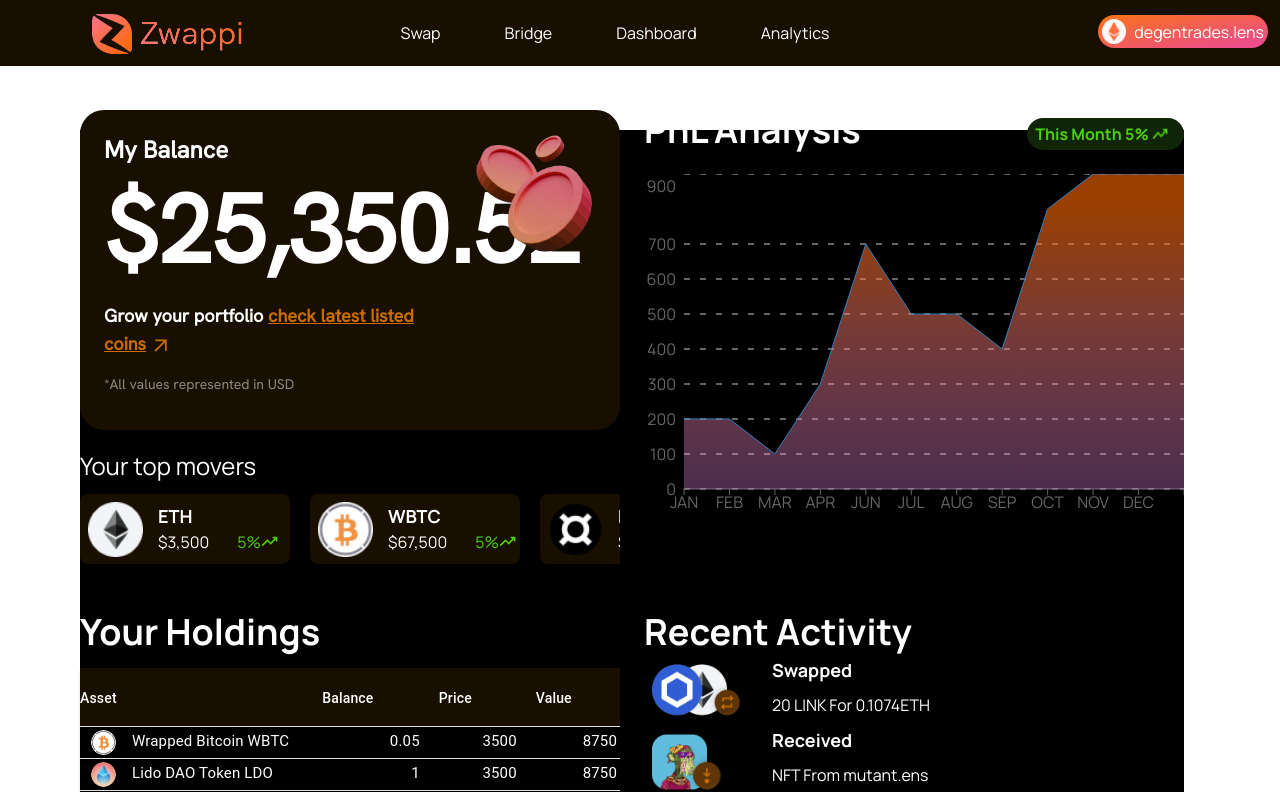
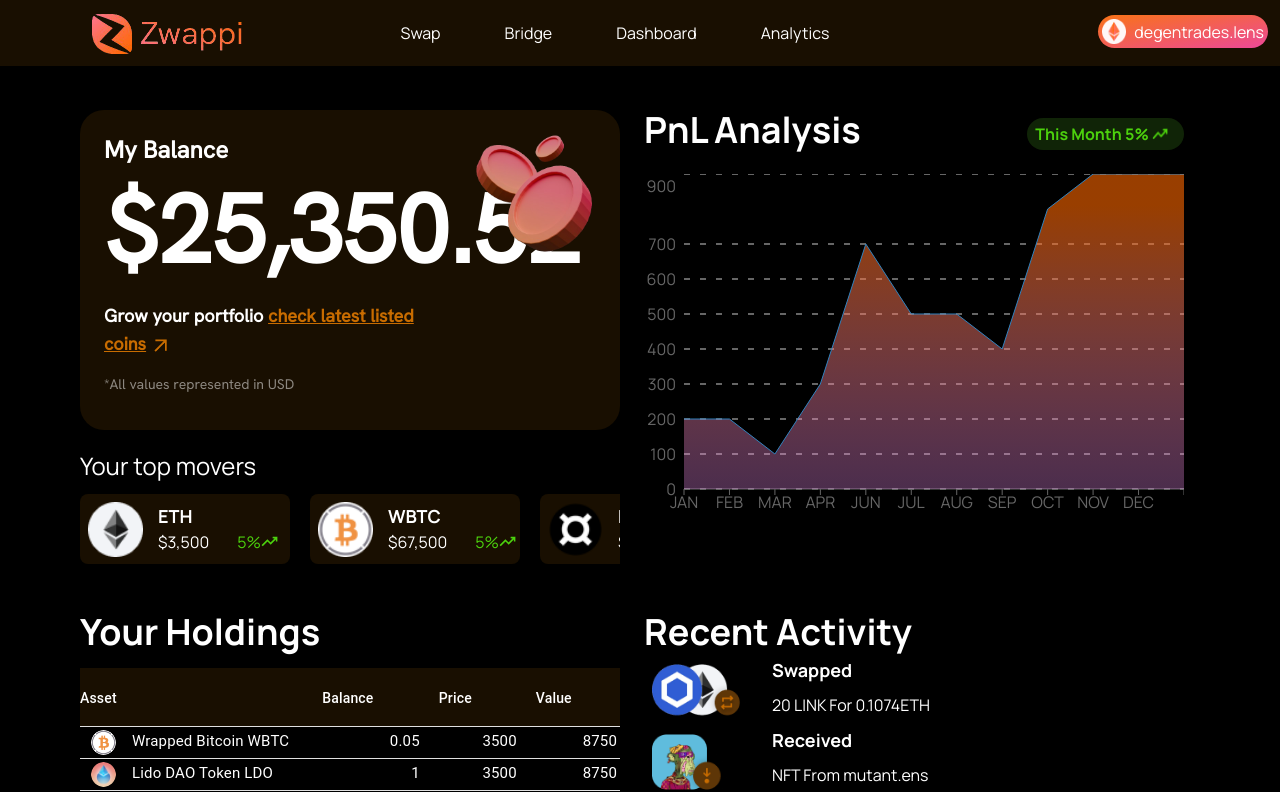
Before and after one commit to Hi-828/test-project-onchain, a Next.js app: page / in a window 1280 px wide. Shown: the top 792 px of the page. Built offline with nearby package versions, Linux system fonts and the light colour scheme.

Commit message:
change back

```diff
--- a/src/components/Home/Dashboard.js
+++ b/src/components/Home/Dashboard.js
@@ -8,7 +8,7 @@
 import trending from "@/public/trending.png";
 const Dashboard = ({ blogs }) => {
   return (
-    <section className="w-full mt-[-2px] sm:mt-[-32px] md:mt-[0px] px-3 sm:px-10 md:px-24 sxl:pl-20 flex flex-col items-center justify-center over ">
+    <section className="w-full mt-[-2px] sm:mt-[-32px] md:mt-[0px] px-3 sm:px-10 md:px-24 sxl:pl-20 flex flex-col items-center justify-center over bg-black">
       <div className="grid grid-cols-2 grid-rows-2 gap-x-6 mt-10 sm:mt-16 bg-black">
         <div className="w-full col-span-2 sm:col-span-1 relative">
           <Balance />
```
